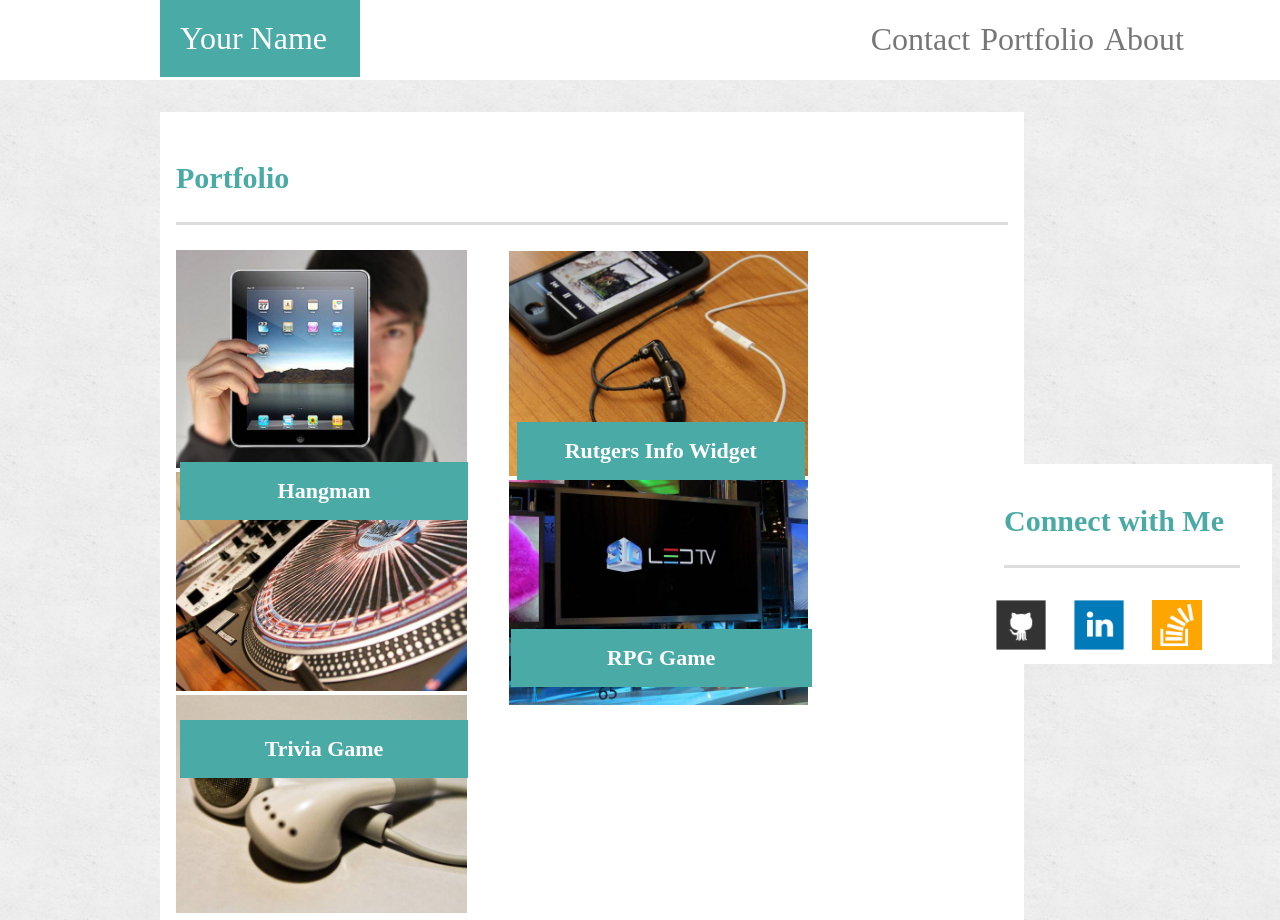
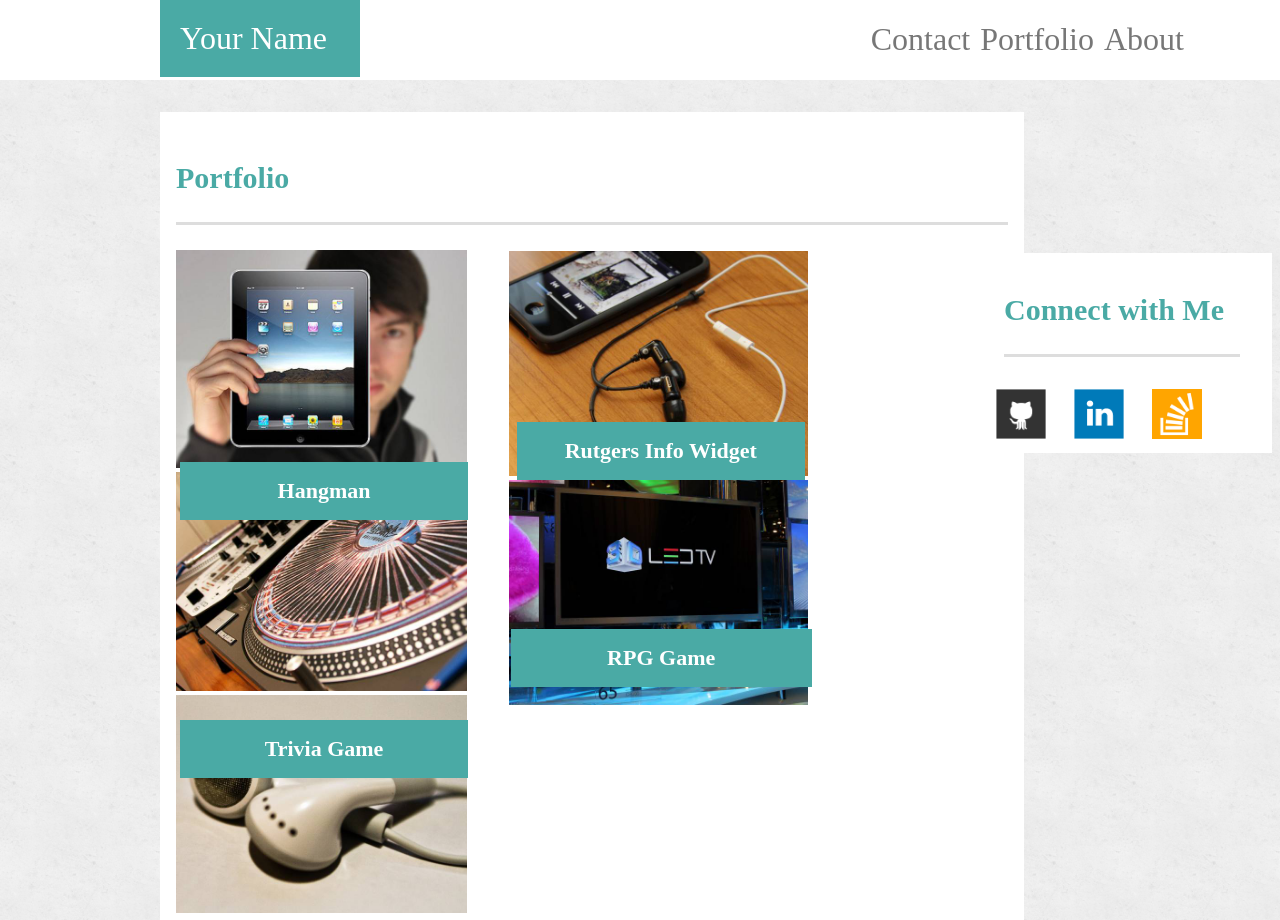
Before and after one commit to DeveloperOfAze/HomeTask1, a plain HTML site: page HomeWorkPartContact/portfolio.html in a window 1280 px wide. Shown: the top 920 px of the page. Drawn offline with Linux system fonts and the light colour scheme.

Commit message:
New Reset

```diff
--- a/HomeWorkPartContact/assets/css/port.css
+++ b/HomeWorkPartContact/assets/css/port.css
@@ -92,7 +92,7 @@ margin-left: 2px;
     width: 300px;
     height: 200px;
     float: right;
-    margin-top: -50%;
+    margin-top: -66.5%;
     background-color: #fff;
     margin-right: .5rem;
 }
```
